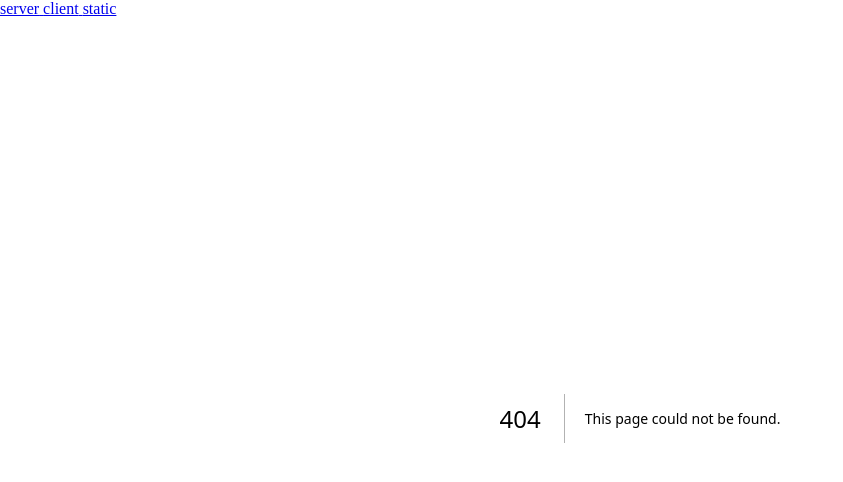
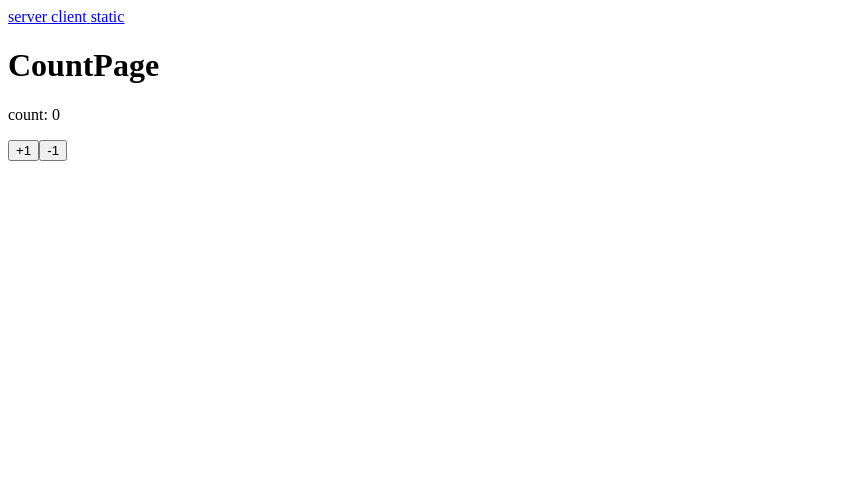
Before and after one commit to dnd-side-project/dnd-8th-8-frontend, a Next.js app: page /count in a window 1280 px wide. Before the commit this address had no page. Shown: the top 482 px of the page, without its empty margins (0-843 px from the left). Built offline with nearby package versions, Linux system fonts and the light colour scheme.

Commit message:
feat(init): set recoil

```diff
--- /dev/null
+++ b/app/count/page.tsx
@@ -0,0 +1,20 @@
+'use client'
+
+import { useRecoilState } from 'recoil'
+
+import { countAtom } from '@/atoms'
+
+const CountPage = () => {
+  const [count, setCount] = useRecoilState(countAtom)
+
+  return (
+    <div>
+      <h1>CountPage</h1>
+      <p>count: {count}</p>
+      <button onClick={() => setCount(count + 1)}>+1</button>
+      <button onClick={() => setCount(count - 1)}>-1</button>
+    </div>
+  )
+}
+
+export default CountPage
--- a/app/layout.tsx
+++ b/app/layout.tsx
@@ -1,5 +1,6 @@
 'use client'
 
+import { RecoilRoot } from 'recoil'
 import { ThemeProvider } from 'styled-components'
 
 import Navbar from '@/components/Navbar'
@@ -13,6 +14,7 @@ const RootLayout = ({ children }: { children: React.ReactNode }) => {
       <head />
 
       <body>
+        <RecoilRoot>
           <RootStyleLayout>
             <ThemeProvider theme={theme}>
               <GlobalStyle />
@@ -24,6 +26,7 @@ const RootLayout = ({ children }: { children: React.ReactNode }) => {
               </div>
             </ThemeProvider>
           </RootStyleLayout>
+        </RecoilRoot>
       </body>
     </html>
   )
--- /dev/null
+++ b/atoms/countAtom.ts
@@ -0,0 +1,8 @@
+import { atom } from 'recoil'
+
+const CountState = atom({
+  key: 'CountState',
+  default: 0,
+})
+
+export default CountState
--- /dev/null
+++ b/atoms/index.ts
@@ -0,0 +1 @@
+export { default as countAtom } from './countAtom'
```
Also changed, not shown: package.json (+4 -4 lines), 1 other file (tests, documents, lock files or other folders). Lines whose indentation alone changed are shown as unchanged.
